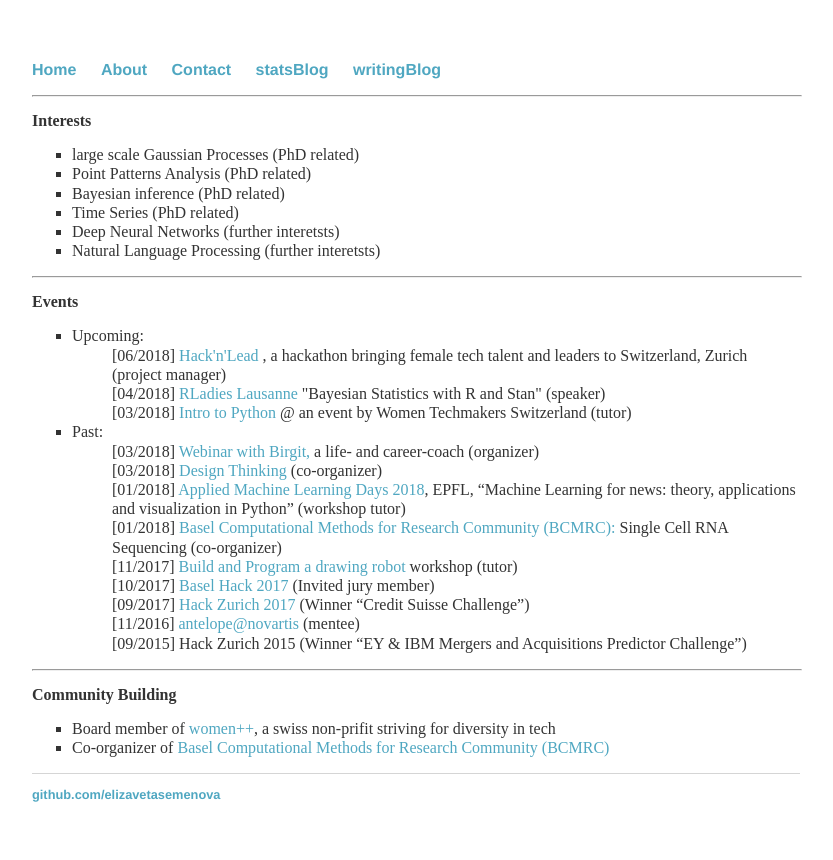
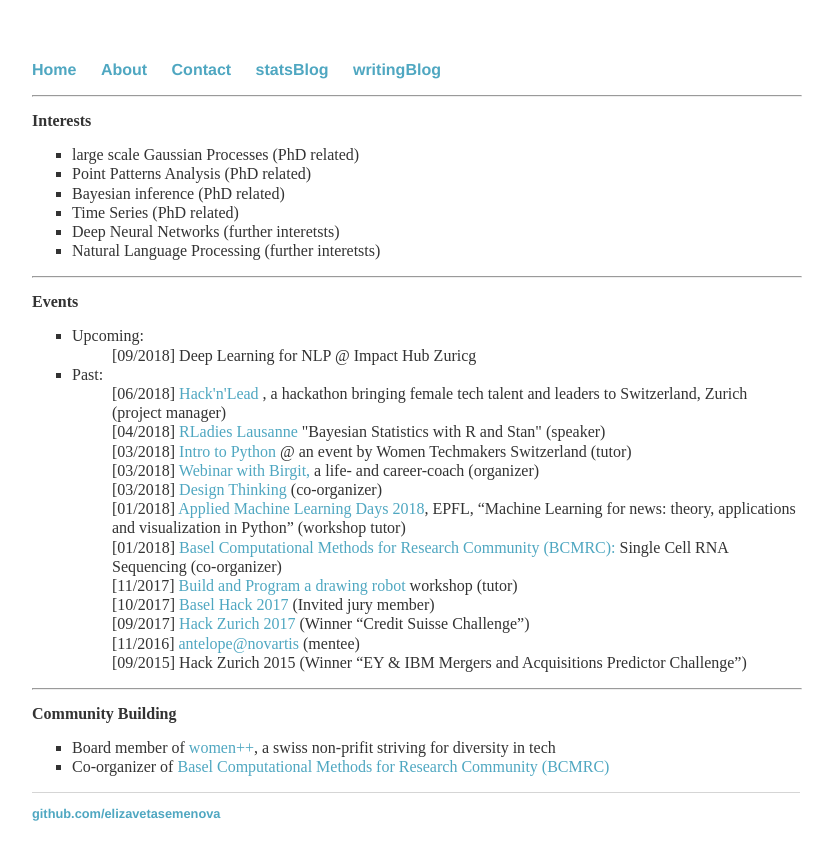
Before and after one commit to elizavetasemenova/elizavetasemenova.github.io, a Jekyll site: the page built from index.html, in a window 1280 px wide. Shown: the top 860 px of the page, without its empty margins (224-1057 px from the left). Built offline with Jekyll 4.4.1, drawn with Linux system fonts in a browser that asks for light colours.

Commit message:
Update index.html

```diff
--- a/index.html
+++ b/index.html
@@ -26,7 +26,15 @@
        <ul style="list-style-type:square">
        <li> Upcoming:
 	       <ul style="list-style-type:none">
-		    <li>[06/2018] <a href="https://twitter.com/hackandlead">
+		    <li>[09/2018] Deep Learning for NLP @ Impact Hub Zuricg
+		    </li>
+
+
+	       </ul>
+
+       <li>Past:
+              <ul style="list-style-type:none">
+		      <li>[06/2018] <a href="https://twitter.com/hackandlead">
 			            Hack'n'Lead
 			          </a> , a hackathon bringing female tech talent and leaders to Switzerland, Zurich
 			               (project manager)
@@ -36,11 +44,7 @@
 		    </li>
 		    <li>[03/2018]  <a href="https://iwd18.womentechmakers.ch"> Intro to Python</a>
 			           @ an event by Women Techmakers Switzerland (tutor)
-		    </li>
-	       </ul>
-
-       <li>Past:
-              <ul style="list-style-type:none">
+	            </li>
 		    <li>[03/2018] <a href="https://www.meetup.com/womenplusplus/events/247545239/">
 			            Webinar with Birgit, </a> a life- and career-coach (organizer)</li>
 		   <li>[03/2018] <a href="https://www.meetup.com/womenplusplus/events/247508812/">Design Thinking
```
